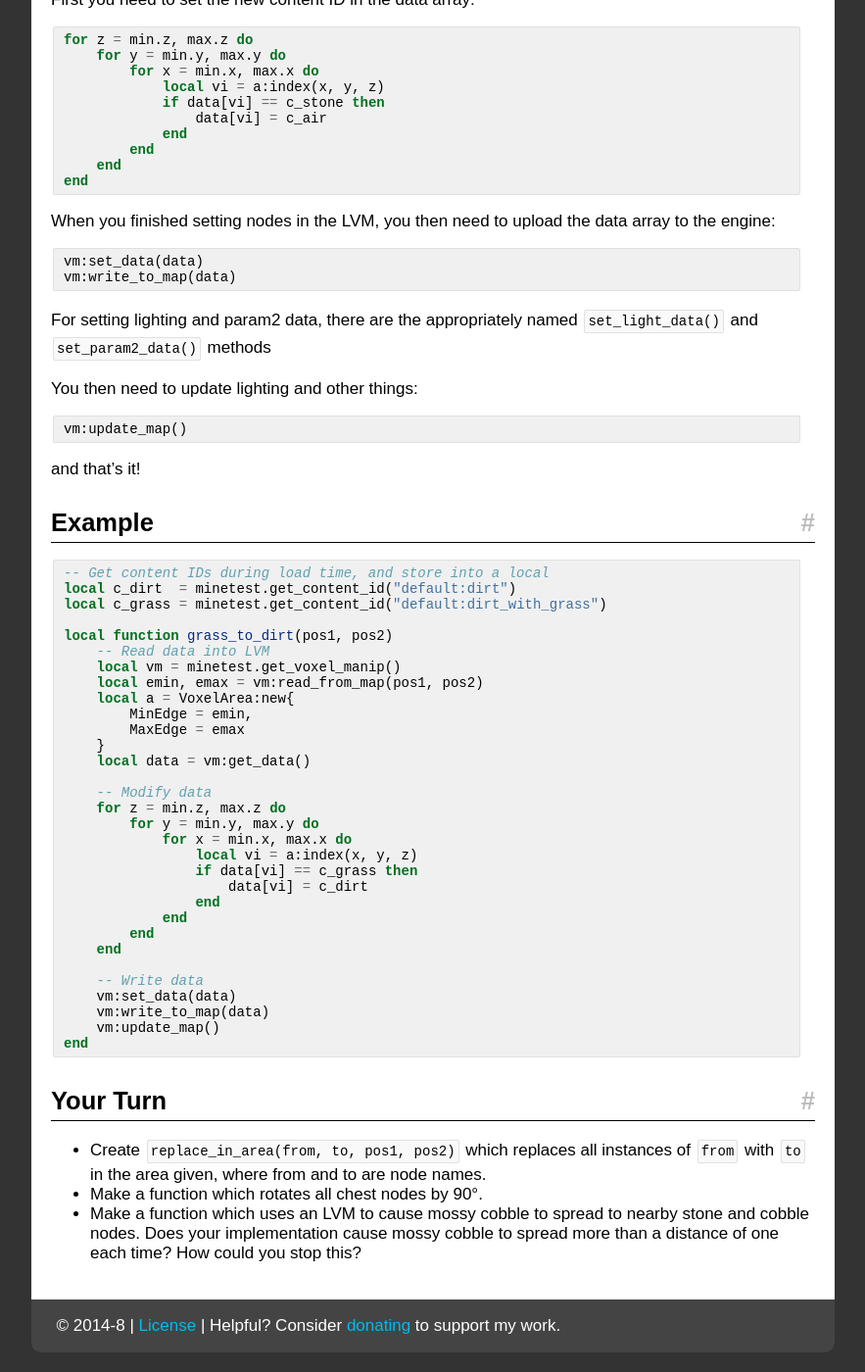
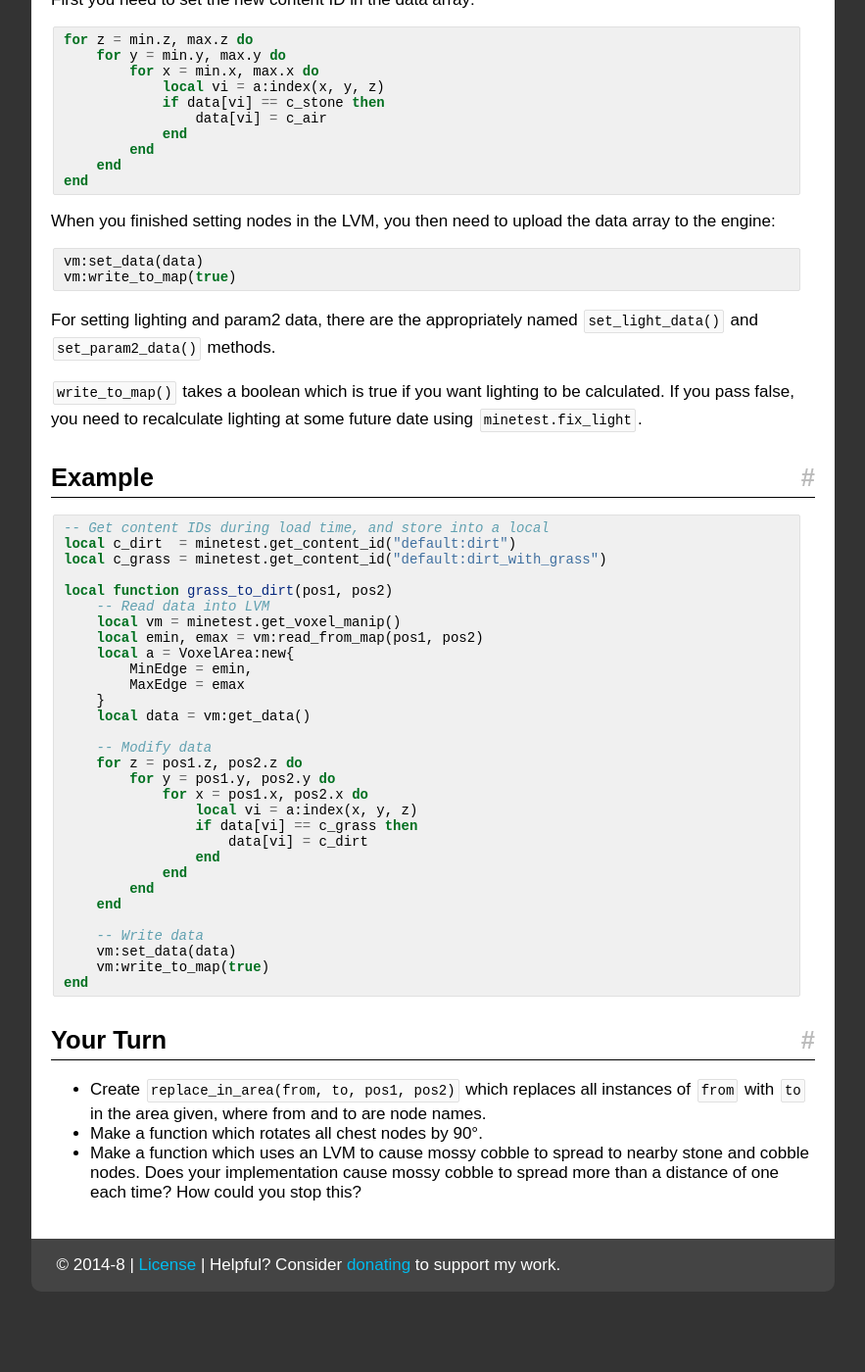
Before and after one commit to rubenwardy/minetest_modding_book, a Jekyll site: the page built from en/chapters/lvm.md, in a window 1280 px wide and 1400 px high, scrolled down 2094 px. Shown: the whole window at 98% size, without its empty margins (338-1221 px from the left). Built offline with Jekyll 4.4.1, drawn with Linux system fonts in a browser that asks for light colours; nearby versions of some CDN libraries; after the commit the page ends 3432 px from its top, so only the background shows below that.

Commit message:
Remove wrong data pass to write_to_map()

```diff
--- a/en/chapters/lvm.md
+++ b/en/chapters/lvm.md
@@ -143,19 +143,15 @@ array to the engine:
 
 {% highlight lua %}
 vm:set_data(data)
-vm:write_to_map(data)
+vm:write_to_map(true)
 {% endhighlight %}
 
 For setting lighting and param2 data, there are the appropriately named
-`set_light_data()` and `set_param2_data()` methods
+`set_light_data()` and `set_param2_data()` methods.
 
-You then need to update lighting and other things:
-
-{% highlight lua %}
-vm:update_map()
-{% endhighlight %}
-
-and that's it!
+`write_to_map()` takes a boolean which is true if you want lighting to be
+calculated. If you pass false, you need to recalculate lighting at some future
+date using `minetest.fix_light`.
 
 ## Example
 
@@ -175,9 +171,9 @@ local function grass_to_dirt(pos1, pos2)
     local data = vm:get_data()
 
     -- Modify data
-    for z = min.z, max.z do
-        for y = min.y, max.y do
-            for x = min.x, max.x do
+    for z = pos1.z, pos2.z do
+        for y = pos1.y, pos2.y do
+            for x = pos1.x, pos2.x do
                 local vi = a:index(x, y, z)
                 if data[vi] == c_grass then
                     data[vi] = c_dirt
@@ -188,8 +184,7 @@ local function grass_to_dirt(pos1, pos2)
 
     -- Write data
     vm:set_data(data)
-    vm:write_to_map(data)
-    vm:update_map()
+    vm:write_to_map(true)
 end
 {% endhighlight %}
 
```
